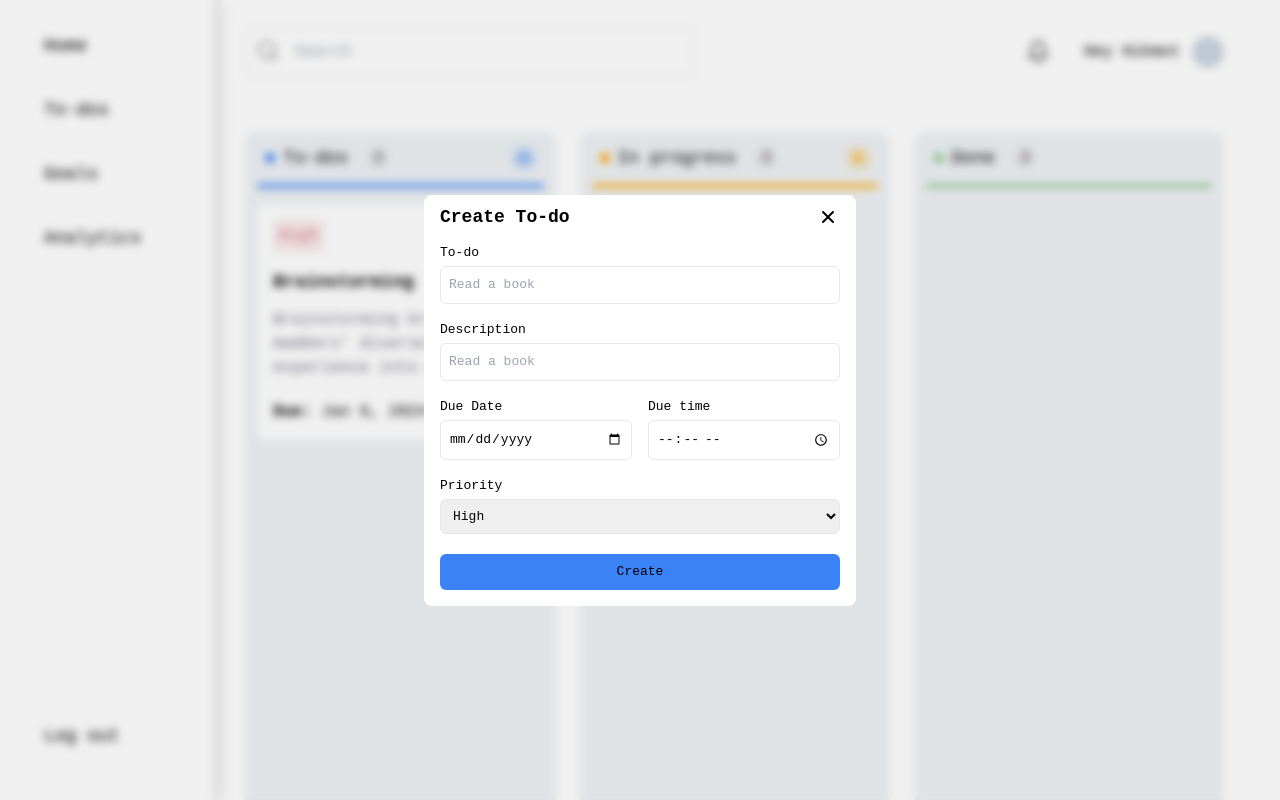
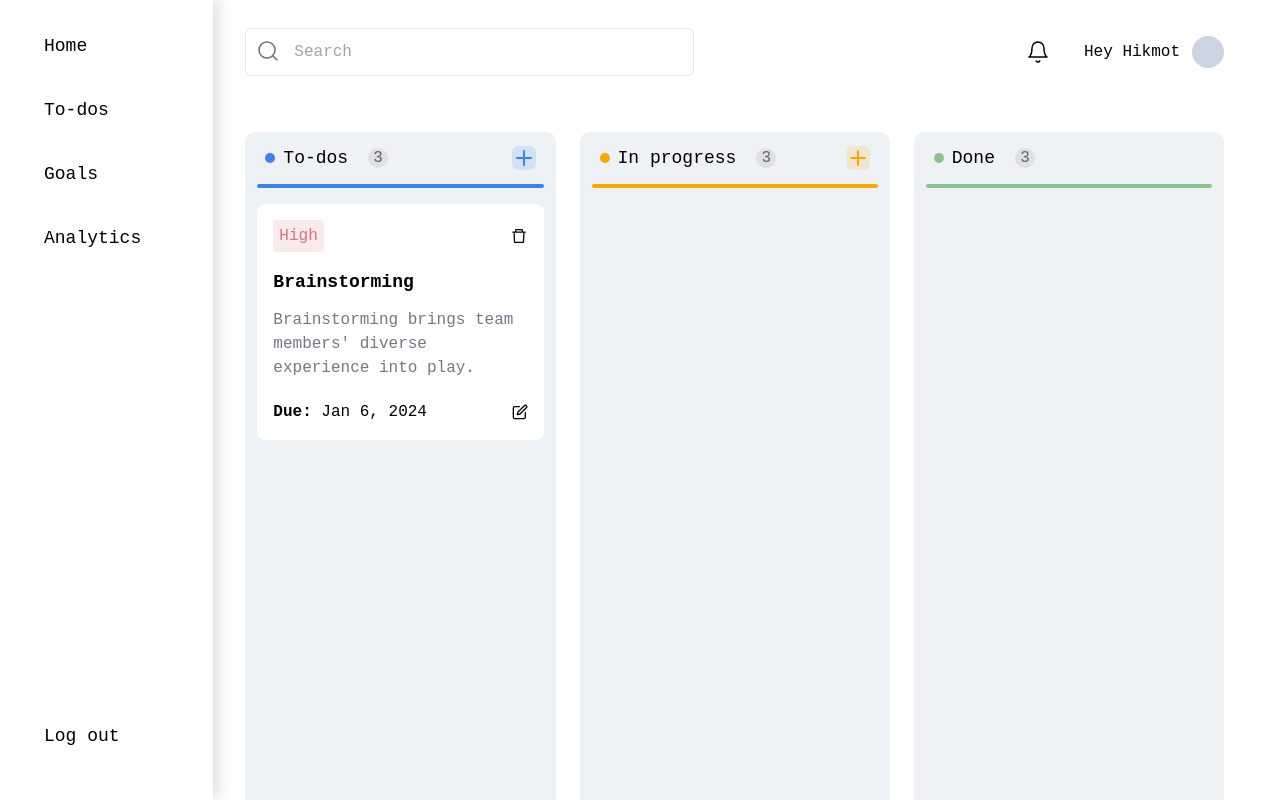
Before and after one commit to kingjamesx/productivity, a React (Vite) app: page /main in a window 1280 px wide. Built offline with nearby package versions, Linux system fonts and the light colour scheme.

Commit message:
feat:popup

```diff
--- a/src/components/Dashboard.jsx
+++ b/src/components/Dashboard.jsx
@@ -1,17 +1,27 @@
-import React from "react";
+import React, { useState } from "react";
 import Sidebar from "./Sidebar";
-import Home from "./Home";
 import Todos from "./Todos";
 import Popup from "./Popup";
 const Dashboard = () => {
+  const [popup, setPopup] = useState(false);
+
+  const popupHandler = (data) => {
+    setPopup(data);
+    console.log(data);
+  };
+
+  const closePopupHandler = (data) => {
+    setPopup(data);
+  };
+
   return (
     <section className="flex relative ">
-      <Popup />
+      {popup && <Popup onClosePopup={closePopupHandler} />}
       <div className="w-1/6">
         <Sidebar />
       </div>
       <div className="w-5/6 pt-7 pl-8 pr-14 overflow-y-auto h-screen">
-        <Todos />
+        <Todos onPopup={popupHandler} />
       </div>
     </section>
   );
--- a/src/components/Popup.jsx
+++ b/src/components/Popup.jsx
@@ -1,14 +1,18 @@
 import React, { useState } from "react";
 import close from "../assets/icons/close.svg";
 
-const Popup = () => {
+const Popup = (props) => {
   const [popup, setPopup] = useState(false);
 
   const closePopupHandler = () => {
-    setPopup(false)
+    props.onClosePopup(false);
+    setPopup(false);
   };
   return (
-    <div className="absolute z-[100] flex justify-center items-center w-screen h-screen bg-[#0000000F] backdrop-blur-sm">
+    <div
+      onClick={closePopupHandler}
+      className="absolute z-[100] flex justify-center items-center w-screen h-screen bg-[#0000000F] backdrop-blur-sm"
+    >
       <div className="bg-white rounded-lg p-4 pt-2">
         <div className="flex item-center justify-between mb-3">
           <h4 className="font-bold text-lg">Create To-do</h4>
--- a/src/components/Todos.jsx
+++ b/src/components/Todos.jsx
@@ -4,10 +4,9 @@ import TaskCard from "./TaskCard";
 import addTodo from "../assets/icons/todo-add.svg";
 import addProgress from "../assets/icons/progress-add.svg";
 
-const Todos = () => {
-  const [popup, setPopup] = useState(false);
+const Todos = (props) => {
   const openPopupHandler = () => {
-    setPopup(true);
+    props.onPopup(true);
   };
   return (
     <section className="h-screen ">
```
